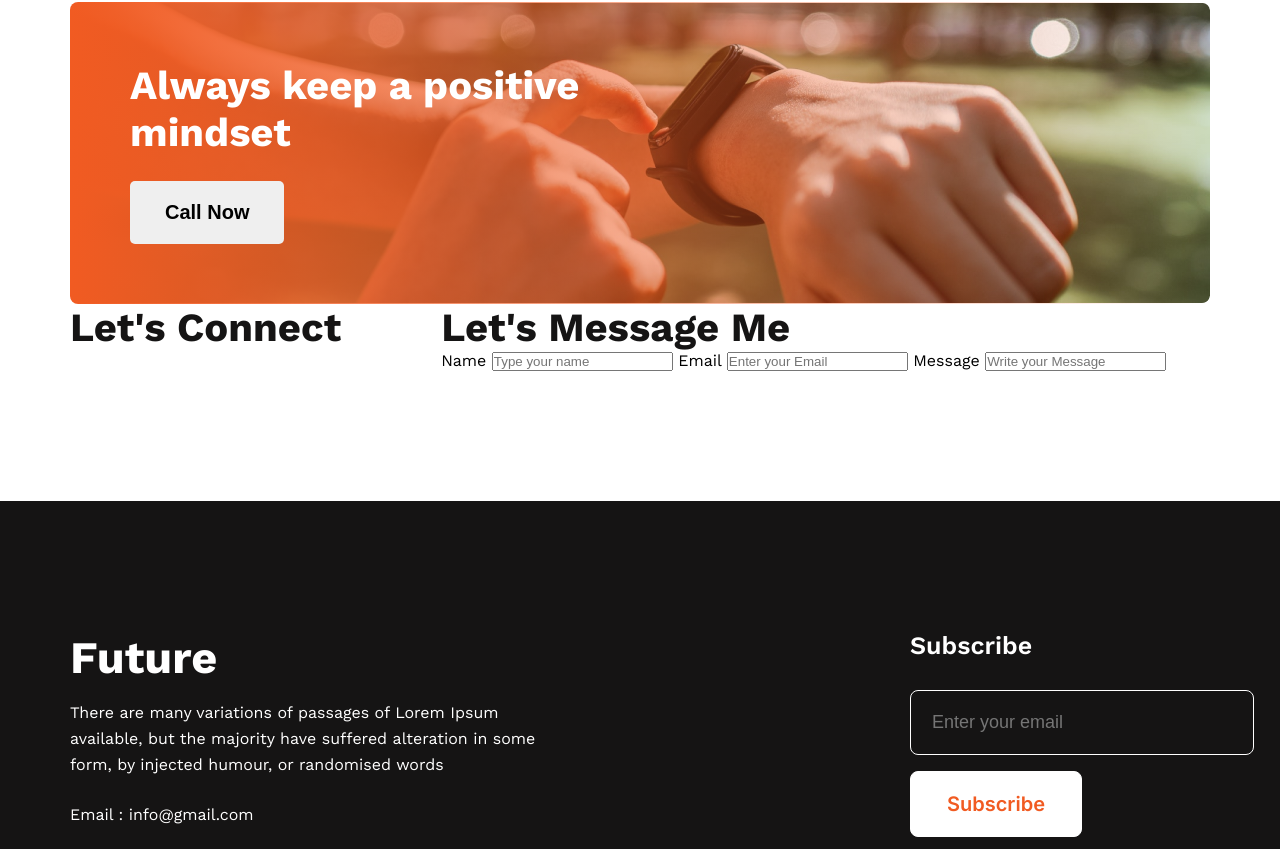
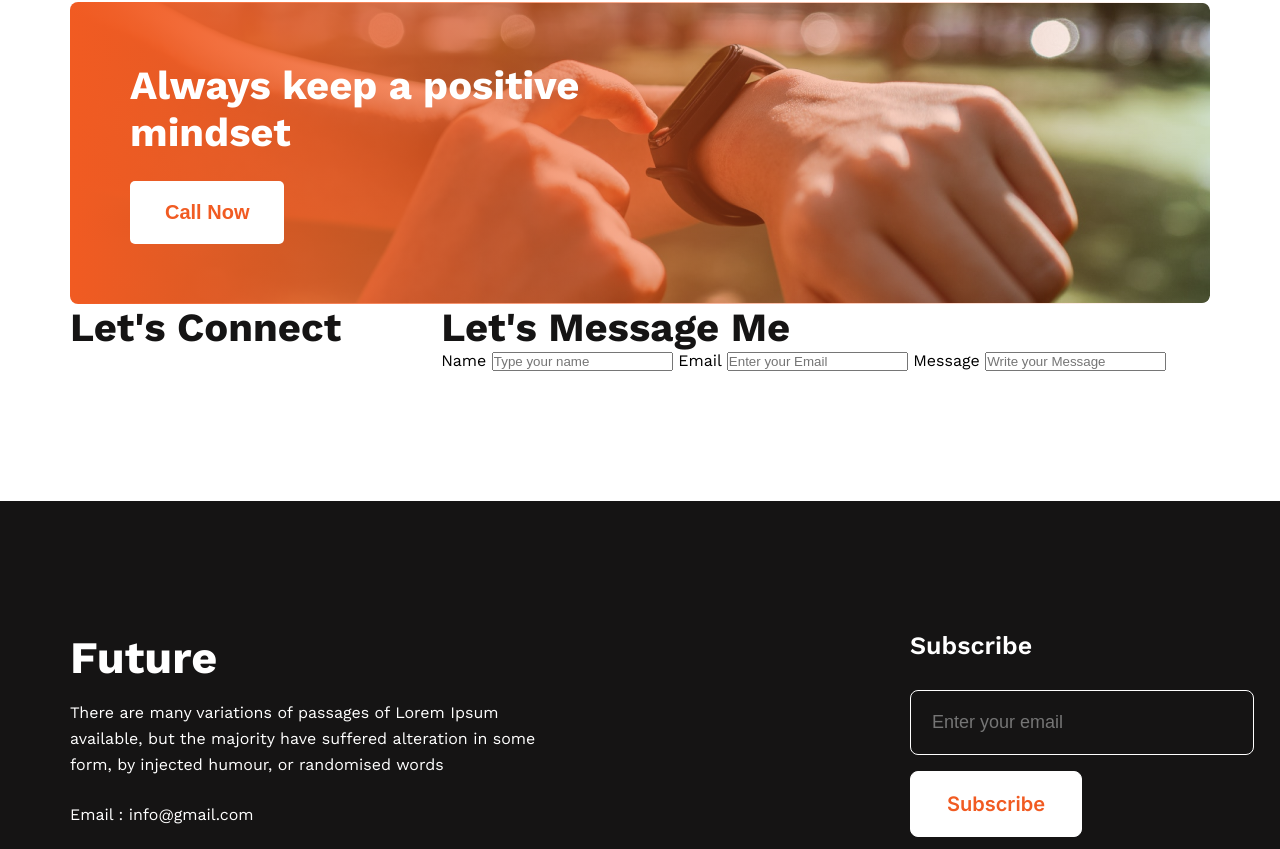
Before and after one commit to mdnesarmridha/first-assignment, a plain HTML site: page index.html in a window 1280 px wide. Shown: the part 2185-3034 px from the top of the page. Drawn offline with nearby package versions, Linux system fonts and the light colour scheme.

Commit message:
button css fix

```diff
--- a/styles/styles.css
+++ b/styles/styles.css
@@ -161,8 +161,8 @@ body {
 .mindset-btn{
 	font-weight: 600;
 	font-size: 20px;
-	background-color: ##fff;
-	color: ##F15B22;
+	background-color: #fff;
+	color: #F15B22;
 	border: 0;
 	border-radius: 5px;
 	padding: 20px 35px;
```
